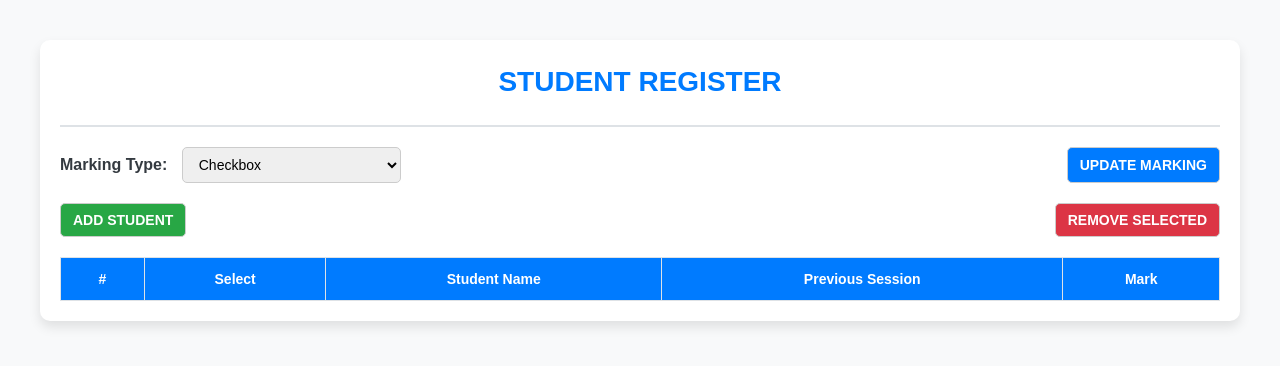
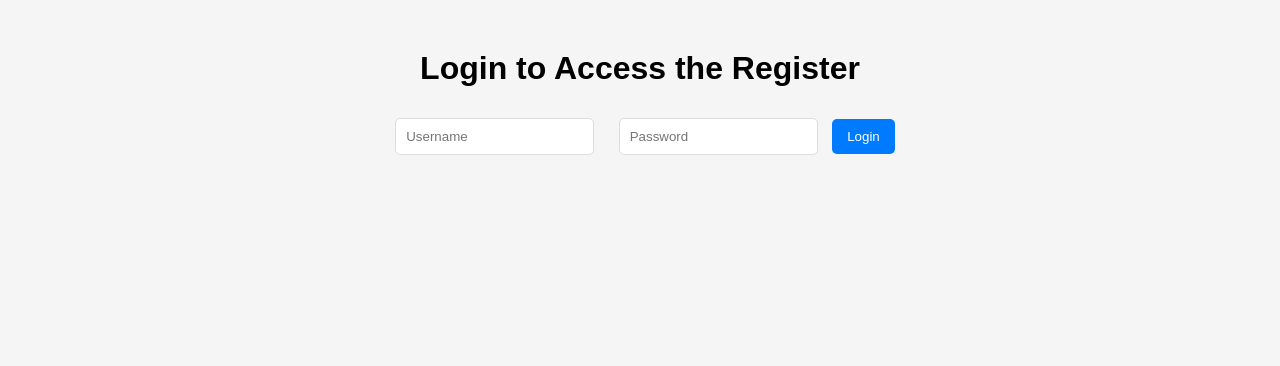
Before and after one commit to MasterD2012/RegiWizz, a plain HTML site: page index.html in a window 1280 px wide. Drawn offline with Linux system fonts and the light colour scheme.

Commit message:
Update index.html

```diff
--- a/index.html
+++ b/index.html
@@ -3,241 +3,165 @@
 <head>
     <meta charset="UTF-8">
     <meta name="viewport" content="width=device-width, initial-scale=1.0">
-    <title>Modern Student Register</title>
+    <title>Cloud-Based Student Register</title>
     <style>
-        /* General Reset */
-        * {
+        /* Basic styling from the previous example */
+        body {
+            font-family: Arial, sans-serif;
             margin: 0;
             padding: 0;
-            box-sizing: border-box;
+            background-color: #f5f5f5;
         }
-
-        body {
-            font-family: 'Arial', sans-serif;
-            background-color: #f8f9fa;
-            color: #343a40;
-            line-height: 1.6;
-        }
-
         .container {
-            max-width: 1200px;
+            width: 90%;
+            max-width: 1000px;
             margin: 40px auto;
             padding: 20px;
-            background: white;
+            background: #fff;
             border-radius: 10px;
-            box-shadow: 0 6px 12px rgba(0, 0, 0, 0.1);
+            box-shadow: 0 4px 10px rgba(0, 0, 0, 0.2);
         }
-
-        .header {
+        .header h1 {
             text-align: center;
-            padding-bottom: 20px;
-            margin-bottom: 20px;
-            border-bottom: 2px solid #dee2e6;
+            color: #007bff;
         }
-
-        .header h1 {
-            font-size: 28px;
-            color: #007bff;
-            text-transform: uppercase;
-        }
-
-        .marking-options, .controls {
-            display: flex;
-            justify-content: space-between;
-            margin-bottom: 20px;
-            flex-wrap: wrap;
-        }
-
-        .marking-options label {
-            font-weight: bold;
-            margin-right: 10px;
-        }
-
-        select, .btn {
-            padding: 8px 12px;
-            border: 1px solid #ccc;
-            border-radius: 5px;
-            font-size: 14px;
-            cursor: pointer;
-        }
-
-        .btn {
-            background-color: #007bff;
-            color: white;
-            font-weight: bold;
-            text-transform: uppercase;
-            transition: all 0.3s;
-        }
-
-        .btn:hover {
-            background-color: #0056b3;
-        }
-
-        .btn-add {
-            background-color: #28a745;
-        }
-
-        .btn-add:hover {
-            background-color: #218838;
-        }
-
-        .btn-remove {
-            background-color: #dc3545;
-        }
-
-        .btn-remove:hover {
-            background-color: #c82333;
-        }
-
         table {
             width: 100%;
             border-collapse: collapse;
-            margin-top: 20px;
-            overflow-x: auto;
         }
-
-        table th, table td {
-            padding: 10px;
-            border: 1px solid #dee2e6;
+        th, td {
+            border: 1px solid #ddd;
+            padding: 8px;
             text-align: center;
-            font-size: 14px;
         }
-
-        table th {
+        th {
             background-color: #007bff;
             color: white;
-            position: sticky;
-            top: 0;
-            z-index: 2;
         }
-
-        table tr:nth-child(even) {
-            background-color: #f8f9fa;
+        .login-container {
+            text-align: center;
+            margin-top: 50px;
         }
-
-        table tr:hover {
-            background-color: #e9ecef;
-        }
-
-        table td {
-            position: relative;
-        }
-
-        .mark-cell input, .mark-cell select {
-            width: 100%;
-            padding: 6px;
+        .login-container input {
+            margin: 10px;
+            padding: 10px;
             border: 1px solid #ddd;
             border-radius: 5px;
-            font-size: 14px;
-            text-align: center;
         }
-
-        .mark-cell input[type="checkbox"] {
-            width: auto;
-            transform: scale(1.2);
-            margin: 0;
-        }
-
-        .previous-session {
-            font-size: 12px;
-            color: #6c757d;
+        .btn {
+            padding: 10px 15px;
+            border: none;
+            border-radius: 5px;
+            background-color: #007bff;
+            color: white;
+            cursor: pointer;
         }
     </style>
 </head>
 <body>
-    <div class="container">
+    <div id="login" class="login-container">
+        <h1>Login to Access the Register</h1>
+        <input type="text" id="username" placeholder="Username" required>
+        <input type="password" id="password" placeholder="Password" required>
+        <button class="btn" onclick="login()">Login</button>
+    </div>
+
+    <div id="register-app" class="container" style="display: none;">
         <div class="header">
             <h1>Student Register</h1>
         </div>
-
-        <div class="marking-options">
-            <div>
-                <label for="marking-type">Marking Type:</label>
-                <select id="marking-type">
-                    <option value="checkbox">Checkbox</option>
-                    <option value="dropdown">Dropdown (Present/Absent)</option>
-                    <option value="text">Text Input</option>
-                </select>
-            </div>
-            <button class="btn btn-mark" onclick="updateMarking()">Update Marking</button>
-        </div>
-
-        <div class="controls">
-            <button class="btn btn-add" onclick="addStudent()">Add Student</button>
-            <button class="btn btn-remove" onclick="removeStudent()">Remove Selected</button>
-        </div>
-
         <table id="register-table">
             <thead>
                 <tr>
                     <th>#</th>
-                    <th>Select</th>
                     <th>Student Name</th>
                     <th>Previous Session</th>
                     <th>Mark</th>
                 </tr>
             </thead>
             <tbody>
-                <!-- Dynamic rows will be added here -->
+                <!-- Dynamic rows -->
             </tbody>
         </table>
+        <button class="btn" onclick="addStudent()">Add Student</button>
+        <button class="btn" onclick="saveRegister()">Save Register</button>
     </div>
 
     <script>
-        let currentMarkingType = "checkbox";
-        let studentCount = 0;
+        let isLoggedIn = false;
+        let registerData = [];
 
-        function updateMarking() {
-            currentMarkingType = document.getElementById("marking-type").value;
-            const rows = document.querySelectorAll("#register-table tbody tr");
-            rows.forEach(row => updateMarkingCell(row.querySelector(".mark-cell")));
+        async function login() {
+            const username = document.getElementById('username').value;
+            const password = document.getElementById('password').value;
+
+            const response = await fetch('/login', {
+                method: 'POST',
+                headers: { 'Content-Type': 'application/json' },
+                body: JSON.stringify({ username, password })
+            });
+            const data = await response.json();
+
+            if (data.success) {
+                isLoggedIn = true;
+                document.getElementById('login').style.display = 'none';
+                document.getElementById('register-app').style.display = 'block';
+                loadRegister();
+            } else {
+                alert('Login failed. Check your credentials.');
+            }
+        }
+
+        async function loadRegister() {
+            const response = await fetch('/get-register');
+            registerData = await response.json();
+            const tableBody = document.getElementById('register-table').querySelector('tbody');
+            tableBody.innerHTML = '';
+
+            registerData.forEach((student, index) => {
+                const row = document.createElement('tr');
+                row.innerHTML = `
+                    <td>${index + 1}</td>
+                    <td contenteditable="true">${student.name}</td>
+                    <td>${student.previousSession}</td>
+                    <td contenteditable="true">${student.mark}</td>
+                `;
+                tableBody.appendChild(row);
+            });
+        }
+
+        async function saveRegister() {
+            const tableRows = document.querySelectorAll('#register-table tbody tr');
+            registerData = Array.from(tableRows).map(row => ({
+                name: row.cells[1].innerText,
+                previousSession: row.cells[2].innerText,
+                mark: row.cells[3].innerText
+            }));
+
+            const response = await fetch('/save-register', {
+                method: 'POST',
+                headers: { 'Content-Type': 'application/json' },
+                body: JSON.stringify(registerData)
+            });
+
+            if (response.ok) {
+                alert('Register saved successfully!');
+            } else {
+                alert('Failed to save register.');
+            }
         }
 
         function addStudent() {
-            const table = document.getElementById("register-table").querySelector("tbody");
-            const newRow = document.createElement("tr");
-            studentCount++;
-
-            newRow.innerHTML = `
-                <td>${studentCount}</td>
-                <td><input type="checkbox" class="select-row"></td>
-                <td contenteditable="true" style="background-color: #ffffe0;">New Student</td>
-                <td class="previous-session">None</td>
-                <td class="mark-cell"></td>
+            const tableBody = document.getElementById('register-table').querySelector('tbody');
+            const row = document.createElement('tr');
+            row.innerHTML = `
+                <td>${registerData.length + 1}</td>
+                <td contenteditable="true">New Student</td>
+                <td>None</td>
+                <td contenteditable="true"></td>
             `;
-
-            table.appendChild(newRow);
-            updateMarkingCell(newRow.querySelector(".mark-cell"));
-        }
-
-        function removeStudent() {
-            const rows = document.querySelectorAll("#register-table tbody tr");
-            rows.forEach(row => {
-                if (row.querySelector(".select-row").checked) {
-                    row.remove();
-                }
-            });
-        }
-
-        function updateMarkingCell(cell) {
-            cell.innerHTML = "";
-            if (currentMarkingType === "checkbox") {
-                const checkbox = document.createElement("input");
-                checkbox.type = "checkbox";
-                cell.appendChild(checkbox);
-            } else if (currentMarkingType === "dropdown") {
-                const dropdown = document.createElement("select");
-                dropdown.innerHTML = `
-                    <option value="present">Present</option>
-                    <option value="absent">Absent</option>
-                `;
-                cell.appendChild(dropdown);
-            } else if (currentMarkingType === "text") {
-                const input = document.createElement("input");
-                input.type = "text";
-                input.placeholder = "Enter mark";
-                cell.appendChild(input);
-            }
+            tableBody.appendChild(row);
+            registerData.push({ name: 'New Student', previousSession: 'None', mark: '' });
         }
     </script>
 </body>
```
